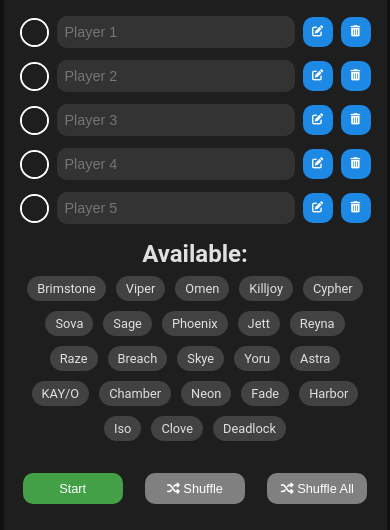
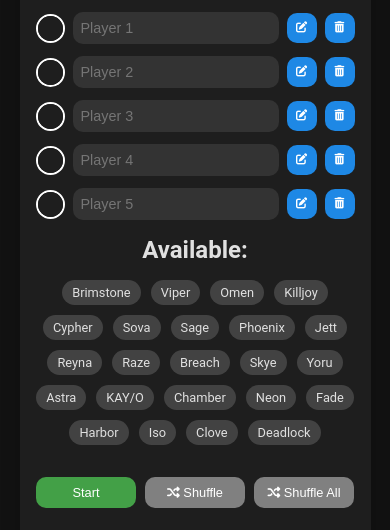
Before and after one commit to Victoroide/valorant-roulette, a website: page index.html in a window 390 px wide. Shown: the part 170-700 px from the top of the page. Drawn offline with Linux system fonts and the light colour scheme.

Commit message:
chore: Update styles.css for responsive design improvements

```diff
--- a/styles.css
+++ b/styles.css
@@ -5,9 +5,9 @@
     display: flex;
     justify-content: center;
     align-items: center;
-    height: 100vh;
+    min-height: 100vh;
     margin: 0;
-    overflow: hidden;
+    overflow-x: hidden;
 }
 
 .container {
@@ -21,7 +21,8 @@
     align-items: center;
     width: 90%;
     max-width: 800px;
-    margin-top: -2rem;
+    margin-top: 2rem;
+    box-sizing: border-box;
 }
 
 h1 {
@@ -35,6 +36,7 @@
     justify-content: space-between;
     width: 100%;
     align-items: flex-start;
+    flex-wrap: wrap;
 }
 
 .left-content, .right-content {
@@ -131,7 +133,7 @@
 .button-container {
     display: flex;
     justify-content: center;
-    gap: 1rem;
+    gap: 0.5rem;
     width: 100%;
     margin-top: 2rem;
     flex-wrap: wrap;
@@ -155,7 +157,7 @@
 
 .available-agents h2 {
     margin-top: 0;
-    margin-bottom: 0.5rem;
+    margin-bottom: 1rem;
 }
 
 .agent-list {
@@ -209,10 +211,9 @@
 }
 
 /* Responsive styles */
-@media (max-width: 768px) {
+@media (max-width: 1024px) {
     .container {
-        padding: 1rem;
-        margin-top: 0;
+        padding: 1.5rem;
     }
 
     .content {
@@ -238,11 +239,9 @@
     }
 
     .agent-img {
-        width: 40px;
-        height: 40px;
+        width: 30px;
+        height: 30px;
         border-radius: 15px;
-        border: 2px solid white;
-        background-color: transparent;
     }
 
     .edit-button, .delete-button {
@@ -250,9 +249,6 @@
         font-size: 0.8rem;
         width: 35px;
         height: 35px;
-        display: flex;
-        align-items: center;
-        justify-content: center;
     }
 
     .start-button, .shuffle-button, .shuffle-all-button {
@@ -264,7 +260,7 @@
     .button-container {
         flex-direction: row;
         justify-content: space-around;
-        gap: 1rem;
+        gap: 0.5rem;
         margin-top: 1rem;
         flex-wrap: wrap;
     }
@@ -274,7 +270,12 @@
     }
 }
 
-@media (max-width: 480px) {
+@media (max-width: 768px) {
+    .container {
+        padding: 1rem;
+        margin-top: 0;
+    }
+
     .agent-img {
         width: 25px;
         height: 25px;
```
